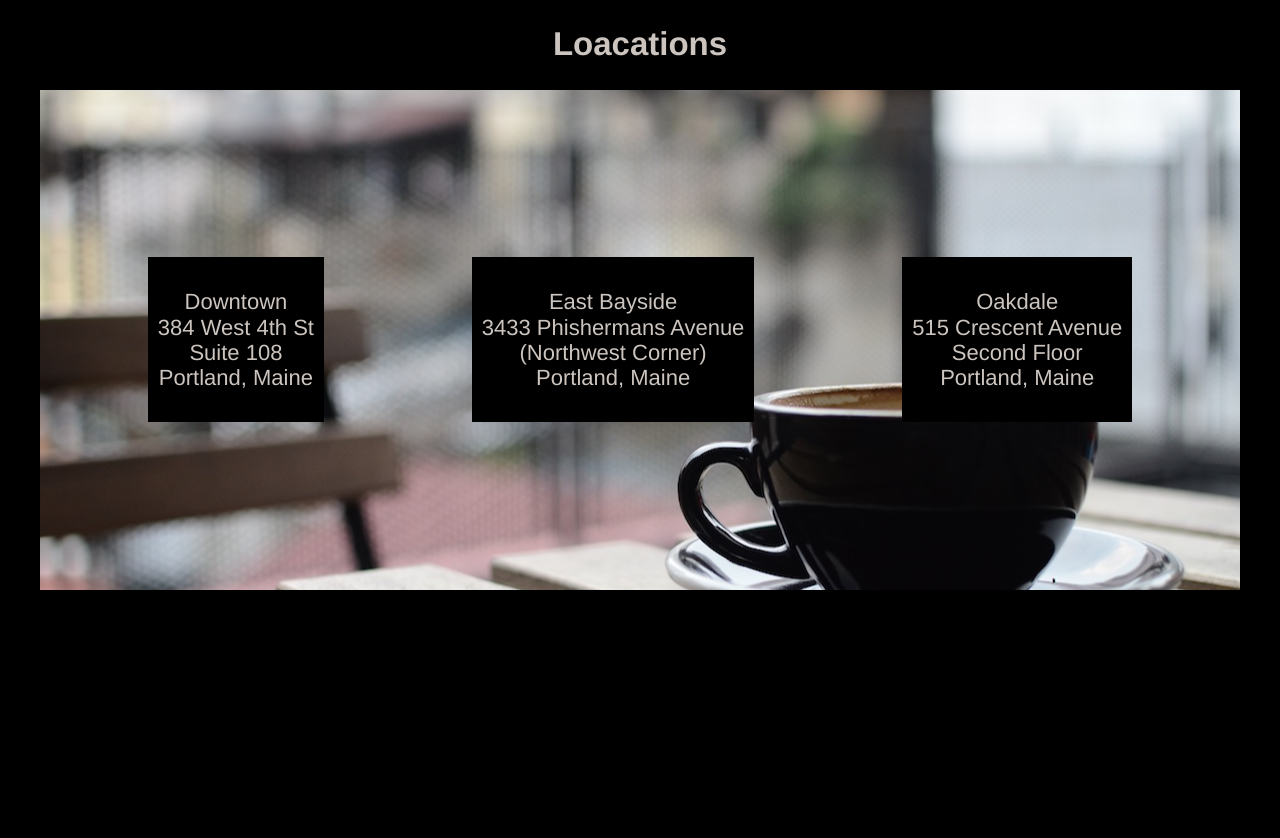
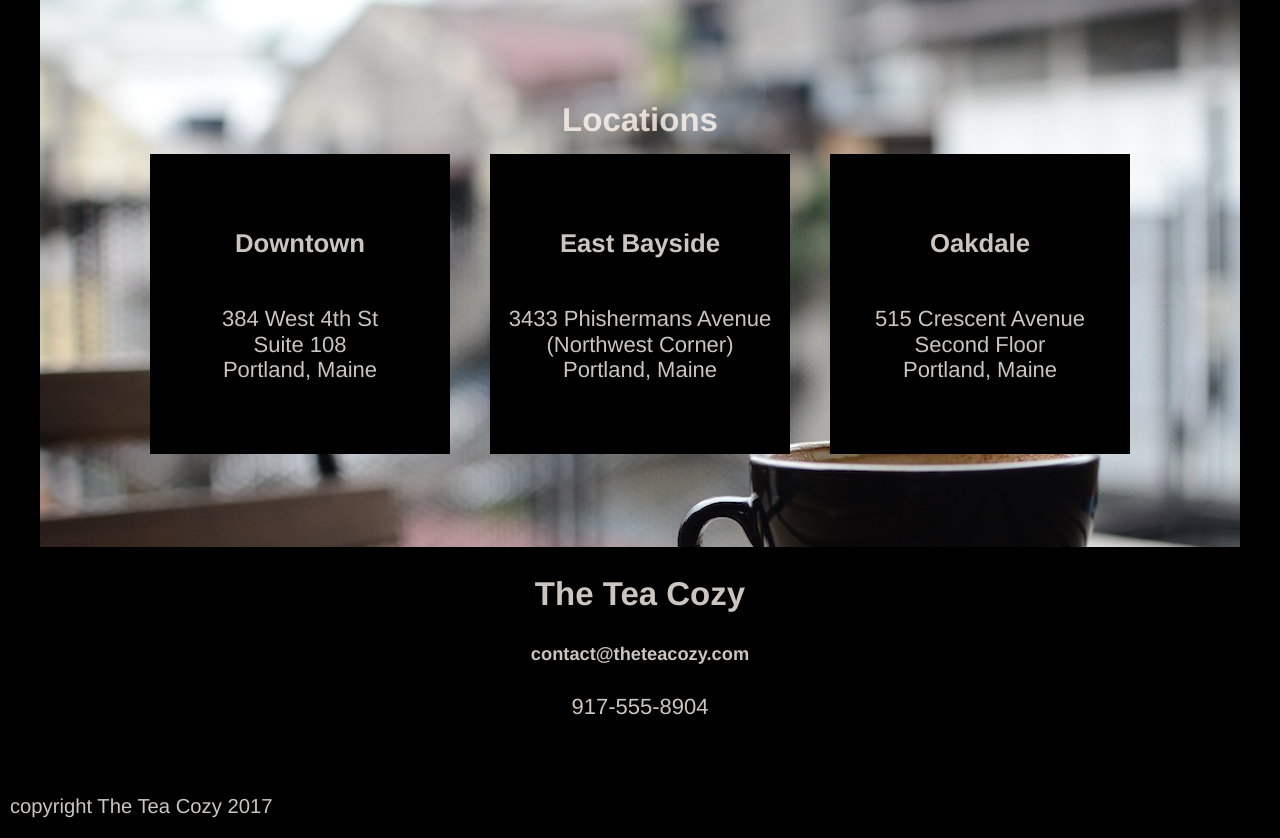
Before and after one commit to sai-monSVK/tea-shop, a plain HTML site: page index.html in a window 1280 px wide. Shown: the part 1514-2352 px from the top of the page. Before the commit the page ends 2104 px from the top, so only its background shows below. Drawn offline with Linux system fonts and the light colour scheme.

Commit message:
leave as it is - idea is done

```diff
--- a/index.html
+++ b/index.html
@@ -1,105 +1,115 @@
 <!DOCTYPE html>
 <html lang="en">
-
   <head>
-    <meta charset="UTF-8">
-    <meta name="viewport" content="width=device-width, initial-scale=1.0">
-    <meta http-equiv="X-UA-Compatible" content="ie=edge">
+    <meta charset="UTF-8" />
+    <meta name="viewport" content="width=device-width, initial-scale=1.0" />
+    <meta http-equiv="X-UA-Compatible" content="ie=edge" />
     <title>Tea Cozy | Your Tea E-shop</title>
-    <link rel="stylesheet" href="normalize.css">
-    <link rel="stylesheet" href="style.css">
-    <meta name="description" content="Best Tea Shop on Web">
-    <meta name="keywords" content="tea, shop, drink, hot, beverages">
-    <meta name="author" content="Simeon Škrada">
+    <link rel="stylesheet" href="normalize.css" />
+    <link rel="stylesheet" href="style.css" />
+    <meta name="description" content="Best Tea Shop on Web" />
+    <meta name="keywords" content="tea, shop, drink, hot, beverages" />
+    <meta name="author" content="Simeon Škrada" />
   </head>
 
   <body>
     <!--NAV BAR-->
 
     <header>
-    <img src="./resources/img-tea-cozy-logo.png" alt="logo">
+      <img src="./resources/img-tea-cozy-logo.png" alt="logo" />
 
       <div class="nav">
         <ul>
-
           <li><a href="#headlines">Mission</a></li>
           <li><a href="#teaOfMonth">Featured Tea</a></li>
           <li><a href="#locations">Locations</a></li>
-
         </ul>
       </div>
-
     </header>
     <main>
-
       <!-- first section with background image and two headlines -->
-
 
       <div class="mission" id="headlines">
         <h2>Our Mission</h2>
-        <h4>Handpicked, Artisanally Curated, Free Range, Sustainable, Small Batch, Fair Trade, Organic Tea</h4>
+        <h4>
+          Handpicked, Artisanally Curated, Free Range, Sustainable, Small Batch,
+          Fair Trade, Organic Tea
+        </h4>
       </div>
 
       <!--tea of the month section-->
-
 
       <div class="text-array">
         <h2>Tea of the Month</h2>
         <h4>What`s Steeping at The Tea Cozy?</h4>
       </div>
       <div class="container" id="teaOfMonth">
-
         <div class="img-with-text">
-            <img src="./resources/img-berryblitz.jpg" alt="berry blitz tea">
+          <img src="./resources/img-berryblitz.jpg" alt="berry blitz tea" />
           <p>Fall Berry Blitz Tea</p>
         </div>
 
         <div class="img-with-text">
-            <img src="./resources/img-spiced-rum.jpg" alt="Spiced rum tea">
+          <img src="./resources/img-spiced-rum.jpg" alt="Spiced rum tea" />
           <p>Spiced Rum Tea</p>
         </div>
 
         <div class="img-with-text">
-            <img src="./resources/img-donut.jpg" alt="Seasional donuts">
+          <img src="./resources/img-donut.jpg" alt="Seasional donuts" />
           <p>Seasional Donuts</p>
         </div>
 
         <div class="img-with-text">
-            <img src="./resources/img-myrtle-ave.jpg" alt="Myrtle Ave Tea">
+          <img src="./resources/img-myrtle-ave.jpg" alt="Myrtle Ave Tea" />
           <p>Myrtle Ave Tea</p>
         </div>
 
         <div class="img-with-text">
-            <img src="./resources/img-bedford-bizarre.jpg" alt="bedford Bizzare Tea">
+          <img
+            src="./resources/img-bedford-bizarre.jpg"
+            alt="bedford Bizzare Tea"
+          />
           <p>Bedford Bizzare Tea</p>
         </div>
       </div>
-
-    <h2 class="bigger-text">Loacations</h2>
-
       <div class="locations" id="locations">
+        <h2 class="bigger-text">Locations</h2>
+        <div class="adr-container">
         <div class="adresses">
-            <p>Downtown <br> 384 West 4th St <br> Suite 108 <br> Portland, Maine</p>
+          <h3>Downtown</h3>
+          <p>
+            384 West 4th St <br />
+            Suite 108 <br />
+            Portland, Maine
+          </p>
         </div>
-
         <div class="adresses">
-            <p>East Bayside <br> 3433 Phishermans Avenue <br> (Northwest Corner) <br> Portland, Maine</p>
+          <h3>East Bayside</h3>
+          <p>
+            3433 Phishermans Avenue <br />
+            (Northwest Corner) <br />
+            Portland, Maine
+          </p>
         </div>
-
         <div class="adresses">
-            <p>Oakdale <br> 515 Crescent Avenue <br> Second Floor <br> Portland, Maine</p>
+          <h3>Oakdale</h3>
+          <p>
+            515 Crescent Avenue <br />
+            Second Floor <br />
+            Portland, Maine
+          </p>
+        </div>
       </div>
       </div>
     </main>
-<!--
+
 <footer>
-  <p class="bigger-text">The Tea Cozy</p>
+  <h2>The Tea Cozy</h2>
   <h5>contact@theteacozy.com</h5>
   <p>917-555-8904</p>
+
+</footer>
 <p class="left-align">copyright The Tea Cozy 2017</p>
-</footer>
 
--->
   </body>
-
 </html>
--- a/style.css
+++ b/style.css
@@ -36,8 +36,11 @@ header img {
 .nav li {
     display: inline-block;
     text-decoration: underline;
+    padding-left: 10px;
+}
+
+li a {
     color: rgba(255, 245, 238, 0.8);
-    padding-left: 10px;
 }
 
 .mission {
@@ -89,19 +92,59 @@ h4 {
 .locations {
     display: flex;
     max-width: 1200px;
-    height: 500px;
+    min-height: 550px;
     width: 100%;
     background-image: url(resources/img-locations-background.jpg);
-    background-position: center;
-    background-repeat: no-repeat;
+    background-position: top;
+    background-repeat: repeat;
     margin: 0 auto;
-    justify-content: space-evenly;
+    justify-content: center;
     align-items: center;
+    flex-direction: column;
+}
+
+.locations h2 {
+    margin-top: 0;
+    margin-bottom: 15px;
+    padding: 0;
+    padding-top: 20px;
+}
+
+.adr-container {
+    margin: 0 auto;
+    padding: 0;
+    max-width: 1200px;
+    width: 100%;
+    display: flex;
+    align-items: center;
+    justify-content:center;
+    flex-wrap: wrap;
+
 }
 
 .adresses {
+    display: flex;
+    flex-direction: column;
+    justify-content: center;
+    align-items: center;
+    width: auto;
+    min-width: 300px;
+    min-height: 300px;
     background-color: black;
-    max-width: 300px;
-    padding: 10px;
-    margin: 40px;
+    padding: 0px;
+    margin: 0 20px 10px 20px;
 }
+
+footer {
+    min-height: 200px;
+    width: 100%;
+    margin: 0;
+    padding: 0;
+}
+
+.left-align {
+    text-align: left;
+    margin-left: 10px;
+    font-size: 0.92rem;
+    color: rgba(255, 245, 238, 0.8);
+}
```
Lines whose indentation alone changed are shown as unchanged.
